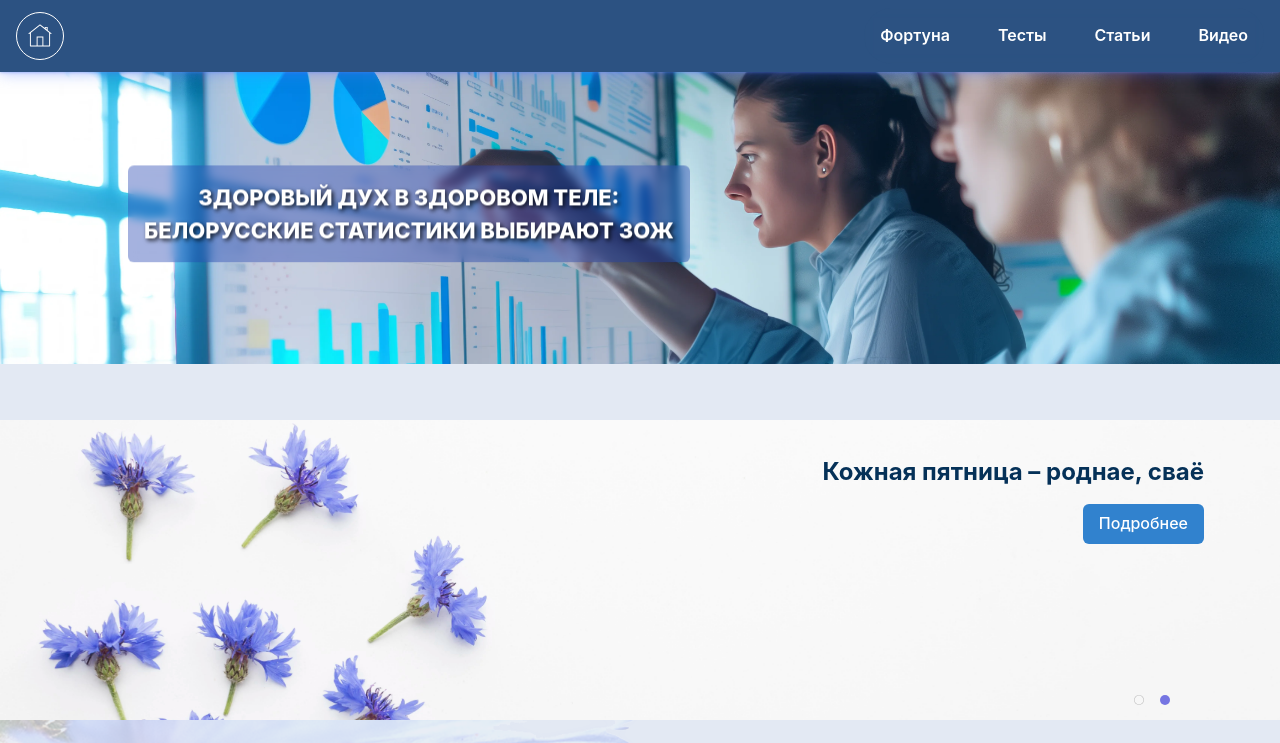
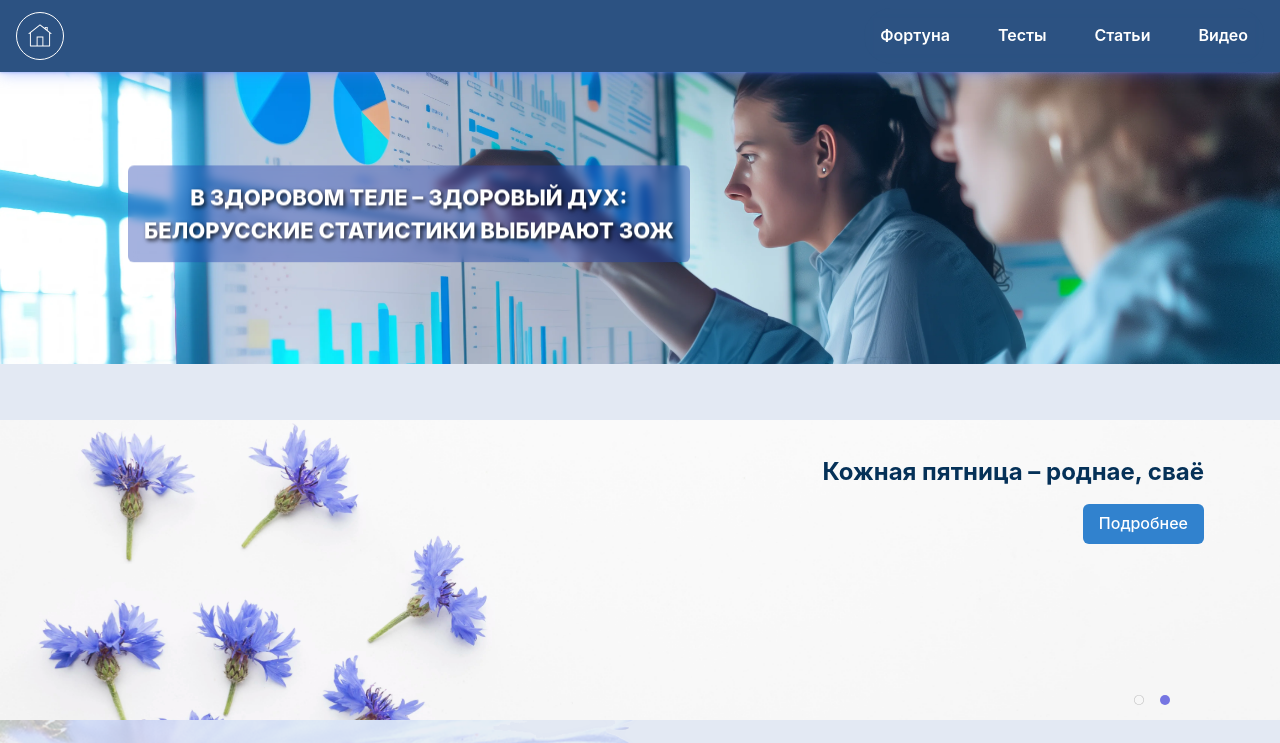
Before and after one commit to Statistics-minsk/hls, a React (Vite) app: page / in a window 1280 px wide. Shown: the top 743 px of the page. Built offline with nearby package versions, Linux system fonts and the light colour scheme; a web font is replaced by a local one.

Commit message:
refactor(intro): change expression

```diff
--- a/src/components/intro/Intro.tsx
+++ b/src/components/intro/Intro.tsx
@@ -1,12 +1,7 @@
-import { Box, Flex, Image, Show, Text } from "@chakra-ui/react";
+import { Box, Flex, Image, Show, Text } from '@chakra-ui/react';
 
 export const Intro = () => (
-    <Box
-        position='relative'
-        width='100%'
-        minH='300px'
-        overflow='hidden'
-    >
+    <Box position='relative' width='100%' minH='300px' overflow='hidden'>
         <Image
             src='img/stat.webp'
             position='absolute'
@@ -39,8 +34,17 @@ export const Intro = () => (
                 lineHeight='148%'
                 textTransform='uppercase'
             >
-                Здоровый дух <Show below='xs'><br /></Show>в здоровом теле: <br />белорусские статистики<Show below='xs'><br /></Show> выбирают ЗОЖ
+                В здоровом теле –{' '}
+                <Show below='xs'>
+                    <br />
+                </Show>
+                здоровый дух: <br />
+                белорусские статистики
+                <Show below='xs'>
+                    <br />
+                </Show>{' '}
+                выбирают ЗОЖ
             </Text>
         </Flex>
     </Box>
-)
+);
```
